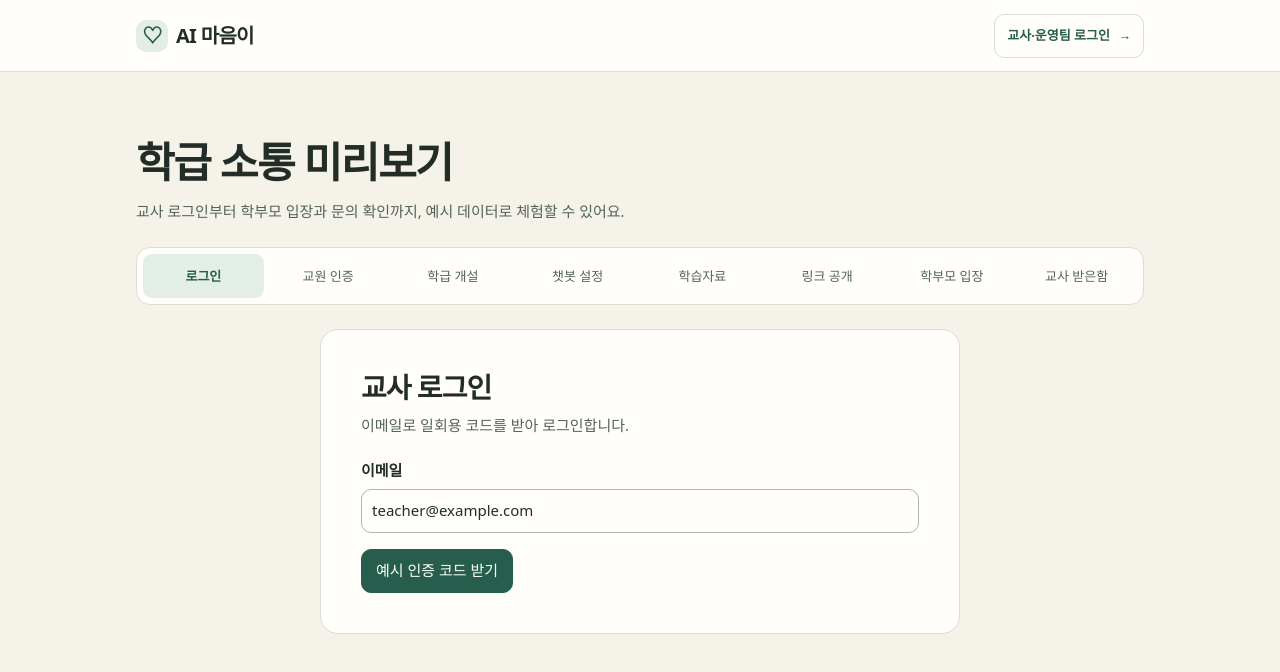
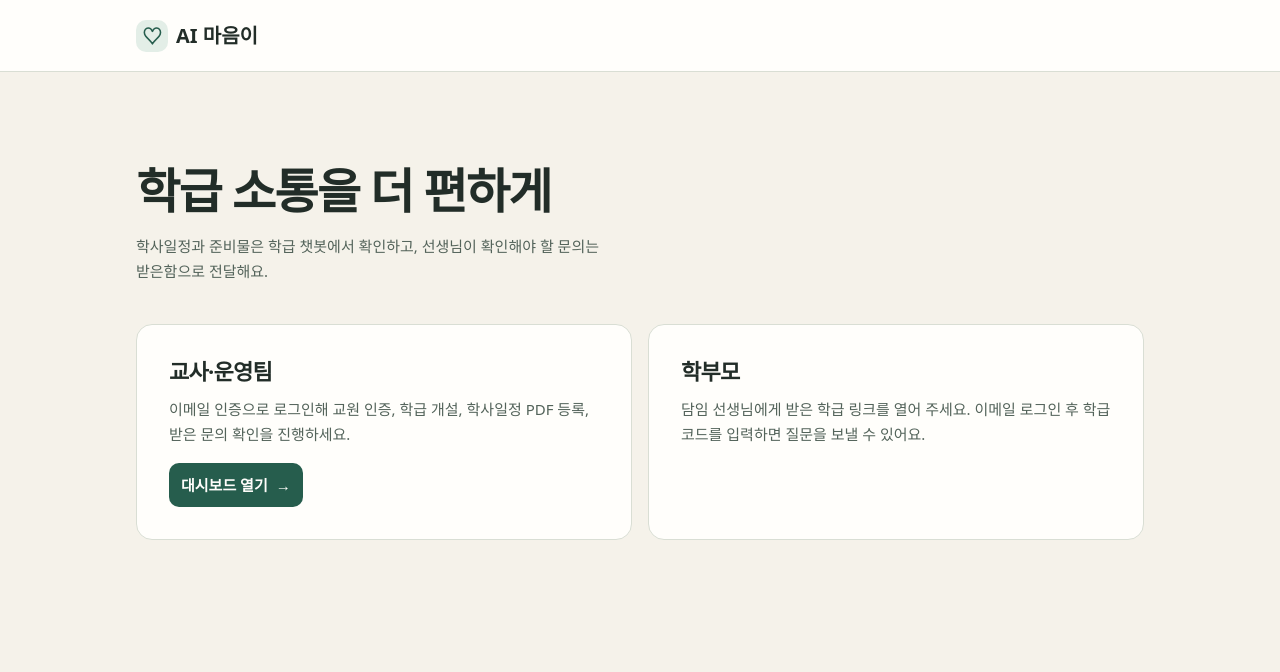
Before and after one commit to smchae1008-lgtm/ai_heart, a Next.js app: page / in a window 1280 px wide. Shown: the top 672 px of the page. Built offline with nearby package versions, Linux system fonts and the light colour scheme.

Commit message:
Use the production home as the service entry point (#10)

```diff
--- a/app/globals.css
+++ b/app/globals.css
@@ -7,7 +7,6 @@
   --line: #d9ded4;
   --green: #265d4d;
   --selected: #e3eee7;
-  --header-height: 72px;
 }
 
 * { box-sizing: border-box; }
@@ -45,19 +44,20 @@ a { color: var(--green); text-underline-offset: .2em; }
   justify-content: space-between;
   gap: 12px;
   width: min(100%, 1104px);
-  min-height: calc(var(--header-height) - 1px);
+  min-height: 71px;
   margin-inline: auto;
   padding-inline: clamp(16px, 4vw, 48px);
 }
 
-.home-header h1 {
+.home-brand {
   display: flex;
   align-items: center;
   gap: 8px;
   font-size: clamp(16px, 3vw, 20px);
+  font-weight: 700;
 }
 
-.home-header h1 span {
+.home-brand span {
   display: grid;
   place-items: center;
   width: 32px;
@@ -67,26 +67,51 @@ a { color: var(--green); text-underline-offset: .2em; }
   color: var(--green);
 }
 
-.home-header a {
+.service-home {
+  width: min(100%, 1104px);
+  margin-inline: auto;
+  padding: clamp(32px, 7vw, 88px) clamp(16px, 4vw, 48px);
+}
+
+.service-intro { display: grid; gap: 12px; max-width: 520px; }
+.service-intro h1 { font-size: clamp(30px, 5vw, 48px); }
+.service-home p { color: var(--muted); word-break: keep-all; }
+.service-entry {
+  display: grid;
+  grid-template-columns: repeat(2, minmax(0, 1fr));
+  gap: 16px;
+  margin-top: clamp(24px, 4vw, 40px);
+}
+
+.service-entry section {
+  display: grid;
+  align-content: start;
+  gap: 12px;
+  padding: clamp(20px, 4vw, 32px);
+  border: 1px solid var(--line);
+  border-radius: 16px;
+  background: var(--surface);
+}
+
+.service-action {
   display: inline-flex;
   align-items: center;
+  justify-self: start;
   gap: 8px;
   min-height: 44px;
   padding: 6px 12px;
-  border: 1px solid var(--line);
+  margin-top: 4px;
   border-radius: 10px;
-  font-size: 13px;
+  background: var(--green);
+  color: var(--surface);
   font-weight: 700;
   text-decoration: none;
 }
 
-.home-header a:hover { background: var(--selected); }
+.service-action:hover { background: #1d4c3e; }
 
-.home iframe {
-  display: block;
-  width: 100%;
-  height: calc(100dvh - var(--header-height));
-  border: 0;
+@media (max-width: 560px) {
+  .service-entry { grid-template-columns: minmax(0, 1fr); }
 }
 
 main:not(.home) {
--- a/app/page.tsx
+++ b/app/page.tsx
@@ -3,11 +3,26 @@ export default function HomePage() {
     <main className="home">
       <header className="home-header">
         <div className="home-header-inner">
-          <h1><span aria-hidden="true">♡</span> AI 마음이</h1>
-          <nav aria-label="서비스 메뉴"><a href="/login">교사·운영팀 로그인 <span aria-hidden="true">→</span></a></nav>
+          <p className="home-brand"><span aria-hidden="true">♡</span> AI 마음이</p>
         </div>
       </header>
-      <iframe src="/prototype/index.html" title="AI 마음이 학급 소통 프로토타입" />
+      <div className="service-home">
+        <div className="service-intro">
+          <h1>학급 소통을 더 편하게</h1>
+          <p>학사일정과 준비물은 학급 챗봇에서 확인하고, 선생님이 확인해야 할 문의는 받은함으로 전달해요.</p>
+        </div>
+        <div className="service-entry">
+          <section aria-labelledby="teacher-entry">
+            <h2 id="teacher-entry">교사·운영팀</h2>
+            <p>이메일 인증으로 로그인해 교원 인증, 학급 개설, 학사일정 PDF 등록, 받은 문의 확인을 진행하세요.</p>
+            <a href="/account" className="service-action">대시보드 열기 <span aria-hidden="true">→</span></a>
+          </section>
+          <section aria-labelledby="parent-entry">
+            <h2 id="parent-entry">학부모</h2>
+            <p>담임 선생님에게 받은 학급 링크를 열어 주세요. 이메일 로그인 후 학급 코드를 입력하면 질문을 보낼 수 있어요.</p>
+          </section>
+        </div>
+      </div>
     </main>
   );
 }
```
Also changed, not shown: scripts/test-supabase-browser.mjs (+10 -3 lines), 2 other files (tests, documents, lock files or other folders).
